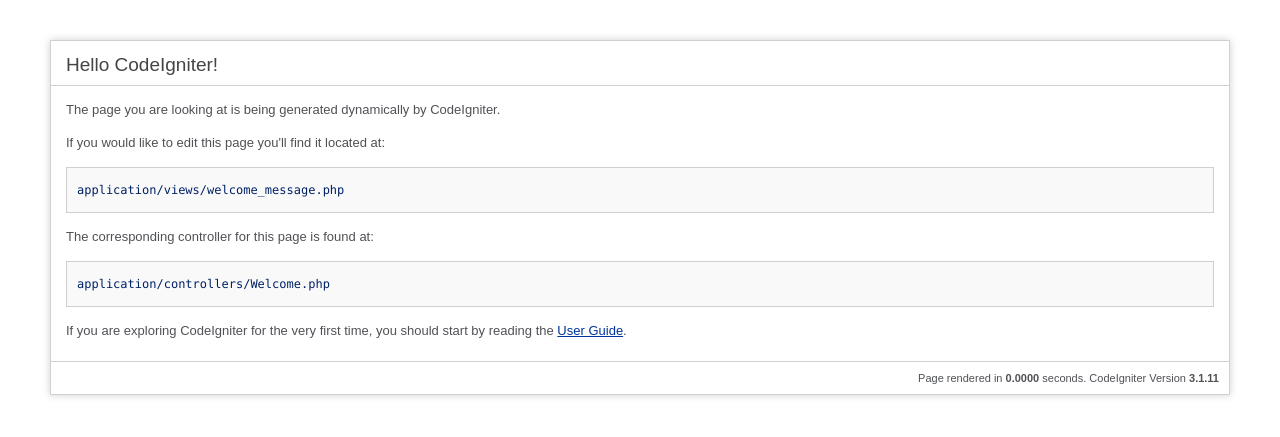
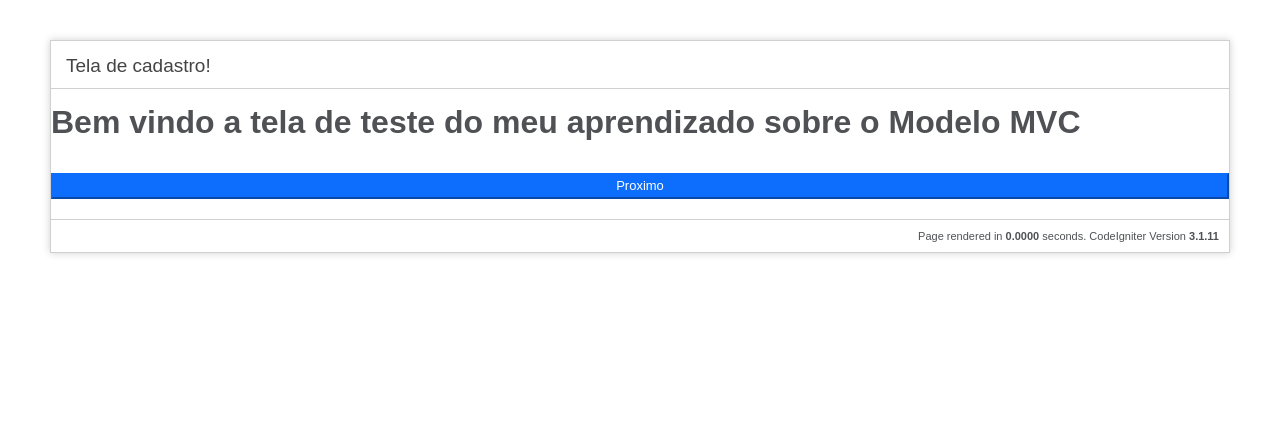
Before and after one commit to danielvictoorr/Learn_MVC, a CodeIgniter app: page /database/ in a window 1280 px wide. Shown: the top 437 px of the page. Run offline with CodeIgniter, Linux system fonts and the light colour scheme.

Commit message:
tela inicial

```diff
--- a/Teste_MVC/application/views/welcome_message.php
+++ b/Teste_MVC/application/views/welcome_message.php
@@ -5,6 +5,7 @@ defined('BASEPATH') OR exit('No direct script access allowed');
 <head>
 	<meta charset="utf-8">
 	<title>Welcome to CodeIgniter</title>
+	<link href="https://cdn.jsdelivr.net/npm/bootstrap@5.1.3/dist/css/bootstrap.min.css" rel="stylesheet" integrity="sha384-1BmE4kWBq78iYhFldvKuhfTAU6auU8tT94WrHftjDbrCEXSU1oBoqyl2QvZ6jIW3" crossorigin="anonymous">
 
 	<style type="text/css">
 
@@ -68,22 +69,14 @@ defined('BASEPATH') OR exit('No direct script access allowed');
 <body>
 
 <div id="container">
-	<h1>Hello CodeIgniter!</h1>
-
-	<div id="body">
-		<p>The page you are looking at is being generated dynamically by CodeIgniter.</p>
-
-		<p>If you would like to edit this page you'll find it located at:</p>
-		<code>application/views/welcome_message.php</code>
-
-		<p>The corresponding controller for this page is found at:</p>
-		<code>application/controllers/Welcome.php</code>
-
-		<p>If you are exploring CodeIgniter for the very first time, you should start by reading the <a href="user_guide/">User Guide</a>.</p>
-	</div>
-
+	<h1>Tela de cadastro!</h1>
+<div class="d-flex flex-column">
+	<h2 class="fw-bold">Bem vindo a tela de teste do meu aprendizado sobre o Modelo MVC</h2>
+	<input type="button" class="btn-primary mt-4" name="Próximo" value="Proximo">
+</div>
 	<p class="footer">Page rendered in <strong>{elapsed_time}</strong> seconds. <?php echo  (ENVIRONMENT === 'development') ?  'CodeIgniter Version <strong>' . CI_VERSION . '</strong>' : '' ?></p>
 </div>
 
 </body>
 </html>
+<script src="https://cdn.jsdelivr.net/npm/bootstrap@5.1.3/dist/js/bootstrap.bundle.min.js" integrity="sha384-ka7Sk0Gln4gmtz2MlQnikT1wXgYsOg+OMhuP+IlRH9sENBO0LRn5q+8nbTov4+1p" crossorigin="anonymous"></script>
```
